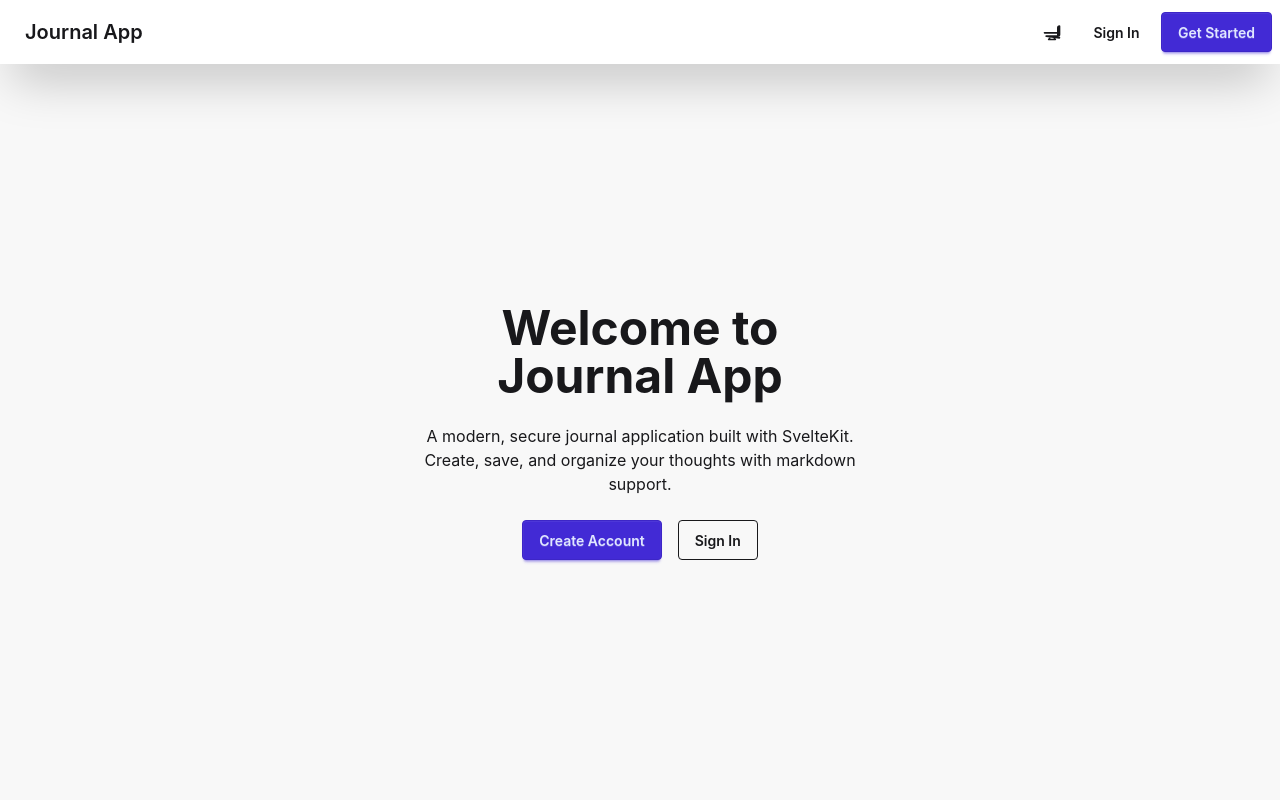
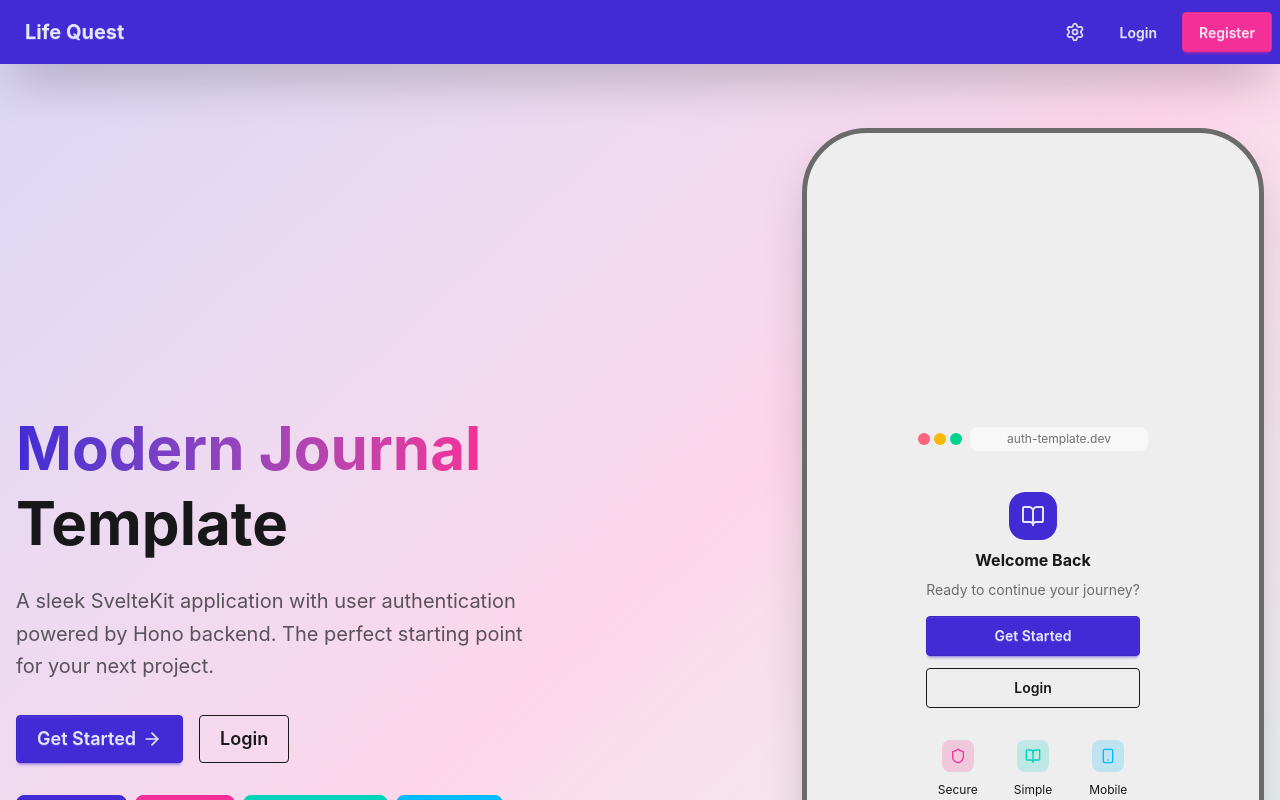
Before and after one commit to robert-crandall/journal-app, a SvelteKit app: page / in a window 1280 px wide. Shown: the top 800 px of the page. Built offline with nearby package versions, Linux system fonts and the light colour scheme; no server answers.

Commit message:
Small fixes

```diff
--- a/src/app.css
+++ b/src/app.css
@@ -78,3 +78,73 @@ html {
   color: transparent;
   background-image: linear-gradient(to right, var(--color-primary), var(--color-secondary));
 }
+
+/* Enhanced gradient backgrounds */
+.bg-gradient-modern {
+  background: linear-gradient(135deg,
+    rgba(99, 102, 241, 0.1) 0%,
+    rgba(219, 39, 119, 0.1) 25%,
+    rgba(147, 51, 234, 0.1) 50%,
+    rgba(59, 130, 246, 0.1) 75%,
+    rgba(16, 185, 129, 0.1) 100%);
+}
+
+/* Smooth transitions for interactive elements */
+.btn {
+  transition: all 0.2s cubic-bezier(0.4, 0, 0.2, 1);
+}
+
+.btn:hover {
+  transform: translateY(-1px);
+}
+
+/* Enhanced mockup styling */
+.mockup-phone .display {
+  overflow: hidden;
+}
+
+.mockup-phone .artboard {
+  border-radius: 1.5rem;
+  background: var(--fallback-b1, oklch(var(--b1)));
+}
+
+/* Badge enhancements */
+.badge-lg {
+  font-weight: 500;
+  letter-spacing: 0.025em;
+}
+
+/* Responsive typography */
+@media (max-width: 768px) {
+  .text-4xl {
+    font-size: 2.5rem;
+  }
+
+  .lg\:text-6xl {
+    font-size: 3rem;
+  }
+}
+
+/* Backdrop blur support */
+.backdrop-blur-sm {
+  backdrop-filter: blur(4px);
+}
+
+/* Custom shadow for elevated elements */
+.shadow-modern {
+  box-shadow:
+    0 10px 25px -3px rgba(0, 0, 0, 0.1),
+    0 4px 6px -2px rgba(0, 0, 0, 0.05);
+}
+
+/* Enhanced focus states */
+.btn:focus-visible,
+.btn-ghost:focus-visible {
+  outline: 2px solid var(--color-primary);
+  outline-offset: 2px;
+}
+
+/* Smooth scrolling */
+html {
+  scroll-behavior: smooth;
+}
--- a/src/lib/components/ThemeSelector.svelte
+++ b/src/lib/components/ThemeSelector.svelte
@@ -1,5 +1,6 @@
 <script lang="ts">
   import { onMount } from 'svelte';
+  import { Sun, Moon, Settings } from 'lucide-svelte';
 
   type Theme = 'light' | 'dark' | 'auto';
   let currentTheme = $state<Theme>('auto');
@@ -48,73 +49,31 @@
 </script>
 
 <div class="dropdown dropdown-end">
-  <div tabindex="0" role="button" class="btn btn-ghost btn-circle" data-testid="theme-selector-button">
+  <div tabindex="0" role="button" class="btn btn-ghost btn-circle text-primary-content hover:bg-primary-content/10" data-testid="theme-selector-button">
     {#if currentTheme === 'light'}
-      <svg class="h-5 w-5" fill="none" stroke="currentColor" viewBox="0 0 24 24">
-        <path
-          stroke-linecap="round"
-          stroke-linejoin="round"
-          stroke-width="2"
-          d="M12 3v1m0 16v1m9-9h-1M4 12H3m15.364 6.364l-.707-.707M6.343 6.343l-.707-.707m12.728 0l-.707.707M6.343 17.657l-.707.707M16 12a4 4 0 11-8 0 4 4 0 018 0z"
-        />
-      </svg>
+      <Sun class="h-5 w-5" />
     {:else if currentTheme === 'dark'}
-      <svg class="h-5 w-5" fill="none" stroke="currentColor" viewBox="0 0 24 24">
-        <path
-          stroke-linecap="round"
-          stroke-linejoin="round"
-          stroke-width="2"
-          d="M20.354 15.354A9 9 0 718.646 3.646 9.003 9.003 0 0012 21a9.003 9.003 0 008.354-5.646z"
-        />
-      </svg>
+      <Moon class="h-5 w-5" />
     {:else}
-      <svg class="h-5 w-5" fill="none" stroke="currentColor" viewBox="0 0 24 24">
-        <path
-          stroke-linecap="round"
-          stroke-linejoin="round"
-          stroke-width="2"
-          d="M9.75 17L9 20l-1 1h8l-1-1-.75-3M3 13h18M5 17h14a2 2 0 002-2V5a2 2 0 00-2 2v10a2 2 0 002 2z"
-        />
-      </svg>
+      <Settings class="h-5 w-5" />
     {/if}
   </div>
-  <ul class="dropdown-content menu bg-base-100 rounded-box z-[2] w-32 p-2 shadow" data-testid="theme-selector-dropdown">
+  <ul class="dropdown-content menu bg-base-100 text-base-content rounded-box z-[2] w-32 p-2 shadow-lg border border-base-300" data-testid="theme-selector-dropdown">
     <li>
-      <button onclick={() => setTheme('light')} class:active={currentTheme === 'light'}>
-        <svg class="h-4 w-4" fill="none" stroke="currentColor" viewBox="0 0 24 24">
-          <path
-            stroke-linecap="round"
-            stroke-linejoin="round"
-            stroke-width="2"
-            d="M12 3v1m0 16v1m9-9h-1M4 12H3m15.364 6.364l-.707-.707M6.343 6.343l-.707-.707m12.728 0l-.707.707M6.343 17.657l-.707.707M16 12a4 4 0 11-8 0 4 4 0 018 0z"
-          />
-        </svg>
+      <button onclick={() => setTheme('light')} class="flex items-center gap-2 text-base-content hover:bg-base-200" class:active={currentTheme === 'light'}>
+        <Sun class="h-4 w-4" />
         Light
       </button>
     </li>
     <li>
-      <button onclick={() => setTheme('dark')} class:active={currentTheme === 'dark'}>
-        <svg class="h-4 w-4" fill="none" stroke="currentColor" viewBox="0 0 24 24">
-          <path
-            stroke-linecap="round"
-            stroke-linejoin="round"
-            stroke-width="2"
-            d="M20.354 15.354A9 9 0 718.646 3.646 9.003 9.003 0 0012 21a9.003 9.003 0 008.354-5.646z"
-          />
-        </svg>
+      <button onclick={() => setTheme('dark')} class="flex items-center gap-2 text-base-content hover:bg-base-200" class:active={currentTheme === 'dark'}>
+        <Moon class="h-4 w-4" />
         Dark
       </button>
     </li>
     <li>
-      <button onclick={() => setTheme('auto')} class:active={currentTheme === 'auto'}>
-        <svg class="h-4 w-4" fill="none" stroke="currentColor" viewBox="0 0 24 24">
-          <path
-            stroke-linecap="round"
-            stroke-linejoin="round"
-            stroke-width="2"
-            d="M9.75 17L9 20l-1 1h8l-1-1-.75-3M3 13h18M5 17h14a2 2 0 002-2V5a2 2 0 00-2-2H5a2 2 0 00-2 2v10a2 2 0 002 2z"
-          />
-        </svg>
+      <button onclick={() => setTheme('auto')} class="flex items-center gap-2 text-base-content hover:bg-base-200" class:active={currentTheme === 'auto'}>
+        <Settings class="h-4 w-4" />
         Auto
       </button>
     </li>
--- a/src/routes/+page.svelte
+++ b/src/routes/+page.svelte
@@ -1,31 +1,119 @@
 <script lang="ts">
   import ThemeSelector from '$lib/components/ThemeSelector.svelte';
+  import { ArrowRight, BookOpen, Shield, Smartphone } from 'lucide-svelte';
 </script>
 
 <svelte:head>
-  <title>Journal App - Home</title>
+  <title>Journal App - Modern Journaling</title>
 </svelte:head>
 
-<div class="bg-base-200 min-h-screen">
-  <div class="navbar bg-base-100 shadow-lg">
-    <div class="flex-1">
-      <a href="/" class="btn btn-ghost text-xl">Journal App</a>
+<!-- Gradient Background -->
+<div class="min-h-screen bg-gradient-to-br from-primary/20 via-secondary/20 to-accent/20">
+  <!-- Navigation -->
+  <div class="navbar bg-primary text-primary-content shadow-lg">
+    <div class="navbar-start">
+      <a href="/" class="btn btn-ghost text-xl font-bold text-primary-content hover:bg-primary-content/10">Life Quest</a>
     </div>
-    <div class="flex-none gap-2">
+    <div class="navbar-end gap-2">
       <ThemeSelector />
-      <a href="/login" class="btn btn-ghost">Sign In</a>
-      <a href="/register" class="btn btn-primary">Get Started</a>
+      <a href="/login" class="btn btn-ghost text-primary-content hover:bg-primary-content/10">Login</a>
+      <a href="/register" class="btn btn-secondary">Register</a>
     </div>
   </div>
 
-  <div class="hero min-h-[calc(100vh-4rem)]">
-    <div class="hero-content text-center">
-      <div class="max-w-md">
-        <h1 class="text-5xl font-bold">Welcome to Journal App</h1>
-        <p class="py-6">A modern, secure journal application built with SvelteKit. Create, save, and organize your thoughts with markdown support.</p>
-        <div class="flex justify-center gap-4">
-          <a href="/register" class="btn btn-primary">Create Account</a>
-          <a href="/login" class="btn btn-outline">Sign In</a>
+  <!-- Hero Section -->
+  <div class="container mx-auto px-4 py-16">
+    <div class="grid lg:grid-cols-2 gap-12 items-center min-h-[calc(100vh-8rem)]">
+      <!-- Left Content -->
+      <div class="space-y-8">
+        <div class="space-y-6">
+          <h1 class="text-4xl lg:text-6xl font-bold leading-tight">
+            <span class="text-gradient bg-gradient-to-r from-primary to-secondary bg-clip-text text-transparent">
+              Modern Journal
+            </span>
+            <br />
+            <span class="text-base-content">Template</span>
+          </h1>
+
+          <p class="text-lg lg:text-xl text-base-content/70 max-w-lg leading-relaxed">
+            A sleek SvelteKit application with user authentication powered by Hono backend. The perfect starting point for your next project.
+          </p>
+        </div>
+
+        <!-- Action Buttons -->
+        <div class="flex flex-col sm:flex-row gap-4">
+          <a href="/register" class="btn btn-primary btn-lg group">
+            Get Started
+            <ArrowRight size={20} class="group-hover:translate-x-1 transition-transform" />
+          </a>
+          <a href="/login" class="btn btn-outline btn-lg">Login</a>
+        </div>
+
+        <!-- Technology Badges -->
+        <div class="flex flex-wrap gap-2">
+          <div class="badge badge-primary badge-lg">Type-Safe</div>
+          <div class="badge badge-secondary badge-lg">SvelteKit</div>
+          <div class="badge badge-accent badge-lg">Hono Backend</div>
+          <div class="badge badge-info badge-lg">JWT Auth</div>
+        </div>
+      </div>
+
+      <!-- Right Mockup -->
+      <div class="flex justify-center lg:justify-end">
+        <div class="mockup-phone bg-base-300 shadow-2xl">
+          <div class="camera"></div>
+          <div class="display">
+            <div class="artboard artboard-demo phone-1 bg-base-100">
+              <!-- Mock Browser Bar -->
+              <div class="flex items-center gap-2 p-4 border-b border-base-300">
+                <div class="flex gap-1">
+                  <div class="w-3 h-3 rounded-full bg-error"></div>
+                  <div class="w-3 h-3 rounded-full bg-warning"></div>
+                  <div class="w-3 h-3 rounded-full bg-success"></div>
+                </div>
+                <div class="flex-1 bg-base-200 rounded px-3 py-1 text-xs text-base-content/60 text-center">
+                  auth-template.dev
+                </div>
+              </div>
+
+              <!-- Mock App Content -->
+              <div class="p-6 space-y-4">
+                <div class="text-center space-y-2">
+                  <div class="w-12 h-12 bg-primary rounded-lg mx-auto flex items-center justify-center">
+                    <BookOpen size={24} class="text-primary-content" />
+                  </div>
+                  <h3 class="font-bold">Welcome Back</h3>
+                  <p class="text-sm text-base-content/60">Ready to continue your journey?</p>
+                </div>
+
+                <div class="space-y-3">
+                  <button class="btn btn-primary btn-block">Get Started</button>
+                  <button class="btn btn-outline btn-block">Login</button>
+                </div>
+
+                <div class="grid grid-cols-3 gap-3 pt-4">
+                  <div class="text-center">
+                    <div class="w-8 h-8 bg-secondary/20 rounded mx-auto mb-1 flex items-center justify-center">
+                      <Shield size={16} class="text-secondary" />
+                    </div>
+                    <span class="text-xs">Secure</span>
+                  </div>
+                  <div class="text-center">
+                    <div class="w-8 h-8 bg-accent/20 rounded mx-auto mb-1 flex items-center justify-center">
+                      <BookOpen size={16} class="text-accent" />
+                    </div>
+                    <span class="text-xs">Simple</span>
+                  </div>
+                  <div class="text-center">
+                    <div class="w-8 h-8 bg-info/20 rounded mx-auto mb-1 flex items-center justify-center">
+                      <Smartphone size={16} class="text-info" />
+                    </div>
+                    <span class="text-xs">Mobile</span>
+                  </div>
+                </div>
+              </div>
+            </div>
+          </div>
         </div>
       </div>
     </div>
```
Also changed, not shown: 2 other files (tests, documents, lock files or other folders).
